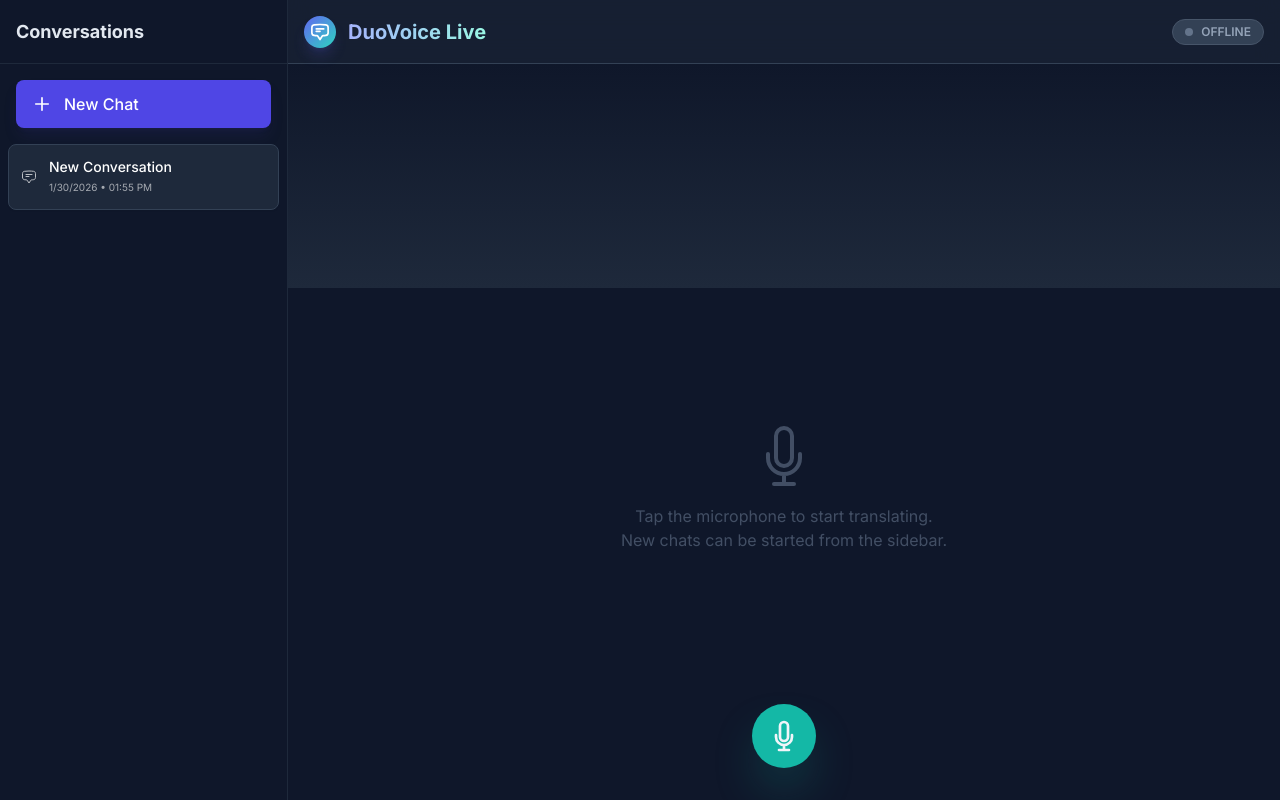
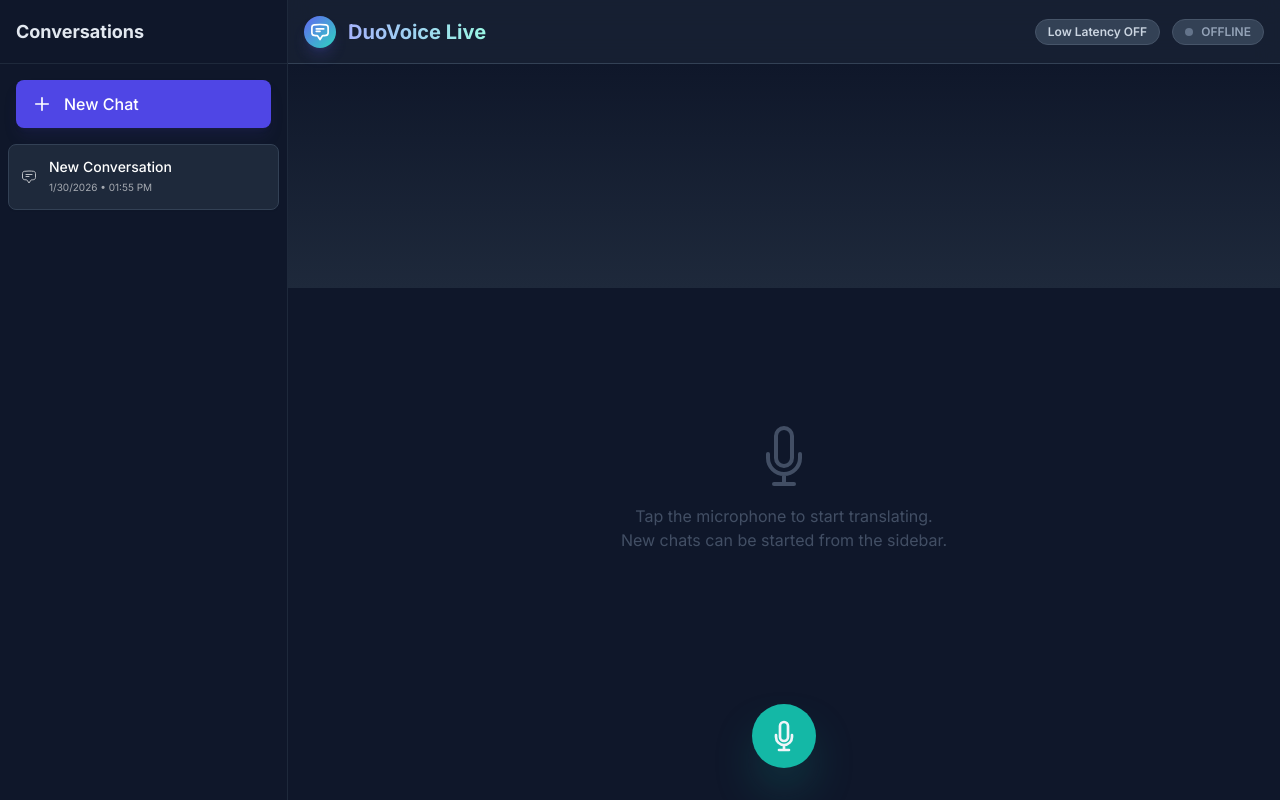
Before and after one commit to garyj/duovoice, a React (Vite) app: page / in a window 1280 px wide. Built offline with nearby package versions, Linux system fonts and the light colour scheme.

Commit message:
feat: add low latency mode toggle for audio sessions

```diff
--- a/App.tsx
+++ b/App.tsx
@@ -30,6 +30,7 @@ Input: "Estou bem, obrigado." -> Output: "I am fine, thanks."
 const HEALTH_CHECK_INTERVAL_MS = 5000;
 const HEALTH_TIMEOUT_MS = 15000;
 const SILENCE_DURATION_MS = Number(process.env.SILENCE_DURATION_MS) || 500;
+const LOW_LATENCY_SILENCE_MS = 250;
 
 // Simple counter to guarantee unique message IDs even within the same millisecond
 let messageIdCounter = 0;
@@ -64,6 +65,7 @@ export default function App() {
   const [sessions, setSessions] = useState<ChatSession[]>([createNewSessionObj()]);
   const [currentSessionId, setCurrentSessionId] = useState<string>(sessions[0].id);
   const [messages, setMessages] = useState<Message[]>([]);
+  const [lowLatencyMode, setLowLatencyMode] = useState(false);
 
   // Audio pipeline refs (persist across Gemini reconnects)
   const inputContextRef = useRef<AudioContext | null>(null);
@@ -102,6 +104,7 @@ export default function App() {
   const healthCheckIntervalRef = useRef<ReturnType<typeof setInterval> | null>(null);
 
   const scrollRef = useRef<HTMLDivElement>(null);
+  const lowLatencyModeRef = useRef<boolean>(lowLatencyMode);
 
   const scrollToBottom = useCallback(() => {
     if (scrollRef.current) {
@@ -112,6 +115,10 @@ export default function App() {
   useEffect(() => {
     scrollToBottom();
   }, [messages, scrollToBottom]);
+
+  useEffect(() => {
+    lowLatencyModeRef.current = lowLatencyMode;
+  }, [lowLatencyMode]);
 
   // Sync messages to sessions only when messages state changes
   // (partials update DOM directly and don't trigger this)
@@ -195,7 +202,7 @@ export default function App() {
       audio: {
         echoCancellation: true,
         noiseSuppression: true,
-        autoGainControl: true,
+        autoGainControl: !lowLatencyModeRef.current,
         sampleRate: { ideal: 16000 },
         channelCount: 1,
       }
@@ -228,6 +235,7 @@ export default function App() {
     setError(null);
 
     try {
+      const isLowLatency = lowLatencyModeRef.current;
       const ai = new GoogleGenAI({ apiKey: process.env.API_KEY });
       const config = {
         model: MODEL_NAME,
@@ -341,11 +349,10 @@ export default function App() {
            speechConfig: {
              voiceConfig: { prebuiltVoiceConfig: { voiceName: 'Kore' } }
            },
-           inputAudioTranscription: {},
-           outputAudioTranscription: {},
+           ...(isLowLatency ? {} : { inputAudioTranscription: {}, outputAudioTranscription: {} }),
            realtimeInputConfig: {
              automaticActivityDetection: {
-               silenceDurationMs: SILENCE_DURATION_MS,
+               silenceDurationMs: isLowLatency ? LOW_LATENCY_SILENCE_MS : SILENCE_DURATION_MS,
              }
            },
            contextWindowCompression: {
@@ -470,6 +477,17 @@ export default function App() {
     }
   };
 
+  const handleToggleLowLatency = async () => {
+    const next = !lowLatencyModeRef.current;
+    lowLatencyModeRef.current = next;
+    setLowLatencyMode(next);
+
+    if (connectionState === ConnectionState.CONNECTED || connectionState === ConnectionState.CONNECTING) {
+      cleanupGeminiSession();
+      await connectGemini();
+    }
+  };
+
   const handleSwitchSession = (sessionId: string) => {
     if (connectionState === ConnectionState.CONNECTED) disconnect();
     const targetSession = sessions.find(s => s.id === sessionId);
@@ -508,12 +526,23 @@ export default function App() {
             </div>
             <h1 className="text-lg md:text-xl font-bold bg-clip-text text-transparent bg-gradient-to-r from-indigo-300 to-teal-200">DuoVoice Live</h1>
           </div>
+          <div className="flex items-center gap-3">
+            <button
+              onClick={handleToggleLowLatency}
+              aria-pressed={lowLatencyMode}
+              title="Low Latency disables transcription and shortens silence detection."
+              className={`px-3 py-1 rounded-full text-xs font-semibold border transition-colors
+                ${lowLatencyMode ? 'bg-teal-500/20 text-teal-200 border-teal-500/30' : 'bg-slate-700 text-slate-300 border-slate-600 hover:border-slate-500'}`}
+            >
+              Low Latency {lowLatencyMode ? 'ON' : 'OFF'}
+            </button>
             <div className={`px-3 py-1 rounded-full text-xs font-semibold flex items-center gap-2
               ${connectionState === ConnectionState.CONNECTED ? 'bg-teal-500/20 text-teal-300 border border-teal-500/30' :
                 connectionState === ConnectionState.CONNECTING ? 'bg-yellow-500/20 text-yellow-300 border border-yellow-500/30' :
                 'bg-slate-700 text-slate-400 border border-slate-600'}`}>
               <span className={`w-2 h-2 rounded-full ${connectionState === ConnectionState.CONNECTED ? 'bg-teal-400 animate-pulse' : connectionState === ConnectionState.CONNECTING ? 'bg-yellow-400 animate-bounce' : 'bg-slate-500'}`}></span>
               {connectionState === ConnectionState.CONNECTED ? 'LIVE' : connectionState === ConnectionState.CONNECTING ? 'CONNECTING' : 'OFFLINE'}
+            </div>
           </div>
         </header>
         <main className="flex-1 flex flex-col relative overflow-hidden">
```
Lines whose indentation alone changed are shown as unchanged.
